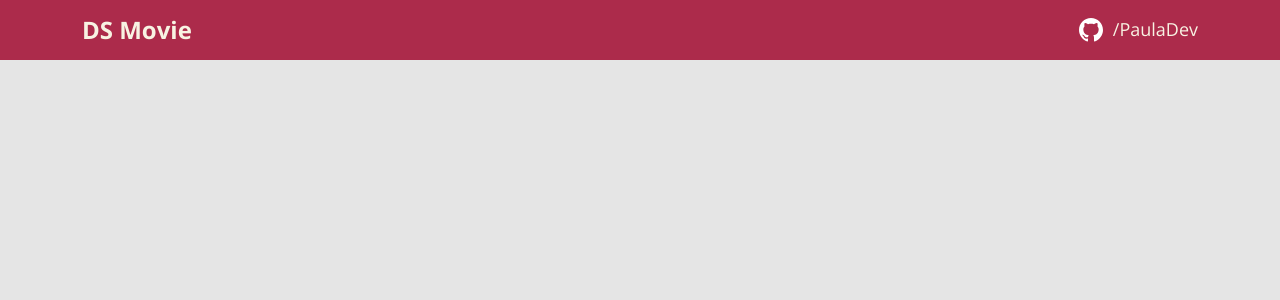
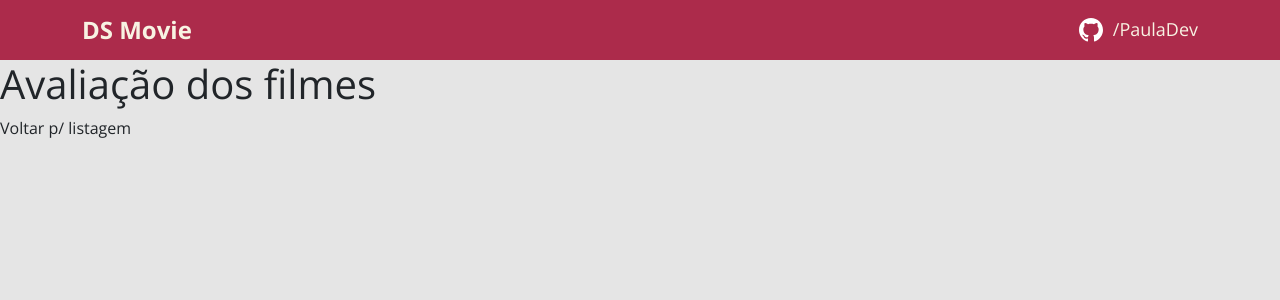
Before and after one commit to PaulaDev21/dsmovie, a React (Create React App) app in the folder frontend/: page /EvaluationForm/10 in a window 1280 px wide. Shown: the top 300 px of the page. Built offline with nearby package versions, Linux system fonts and the light colour scheme.

Commit message:
Routes MoviesListing and EvaluationForm added

```diff
--- a/frontend/package.json
+++ b/frontend/package.json
@@ -10,9 +10,11 @@
     "@types/node": "^16.7.13",
     "@types/react": "^17.0.20",
     "@types/react-dom": "^17.0.9",
+    "@types/react-router-dom": "5.3.2",
     "bootstrap": "5.1.3",
     "react": "^17.0.2",
     "react-dom": "^17.0.2",
+    "react-router-dom": "6.2.1",
     "react-scripts": "5.0.0",
     "typescript": "^4.4.2",
     "web-vitals": "^2.1.0"
--- a/frontend/src/App.tsx
+++ b/frontend/src/App.tsx
@@ -1,9 +1,24 @@
-import NavBar from "components/Navbar";
+import {
+  BrowserRouter,
+  Routes,
+  Route
+} from "react-router-dom";
+import MoviesListing from 'pages/MoviesListing';
+import EvaluationForm from 'pages/EvaluationForm';
+import Navbar from "components/Navbar";
 
 function App() {
   return (
-    <NavBar />
-  )
+    <BrowserRouter>
+      <Navbar />
+      <Routes>
+        <Route path="/" element={<MoviesListing />} />
+        <Route path="/EvaluationForm">
+          <Route path=":movieId" element={<EvaluationForm />} />
+        </Route>
+      </Routes>
+    </BrowserRouter>
+  );
 }
 
 export default App;
--- /dev/null
+++ b/frontend/src/pages/EvaluationForm/index.tsx
@@ -0,0 +1,10 @@
+function EvaluationForm() {
+    return (
+        <div>
+            <h1>Avaliação dos filmes</h1>
+            <a href="/">Voltar p/ listagem</a>
+        </div>
+    );
+};
+
+export default EvaluationForm
--- /dev/null
+++ b/frontend/src/pages/MoviesListing/index.tsx
@@ -0,0 +1,11 @@
+
+function MoviesListing() {
+    return (
+        <div>
+            <h1>Listagem do filmes</h1>
+            <a href="EvaluationForm/1" > LINK DO FORM</a>
+        </div>
+    );
+};
+
+export default MoviesListing
```
Also changed, not shown: 1 other file (tests, documents, lock files or other folders).
